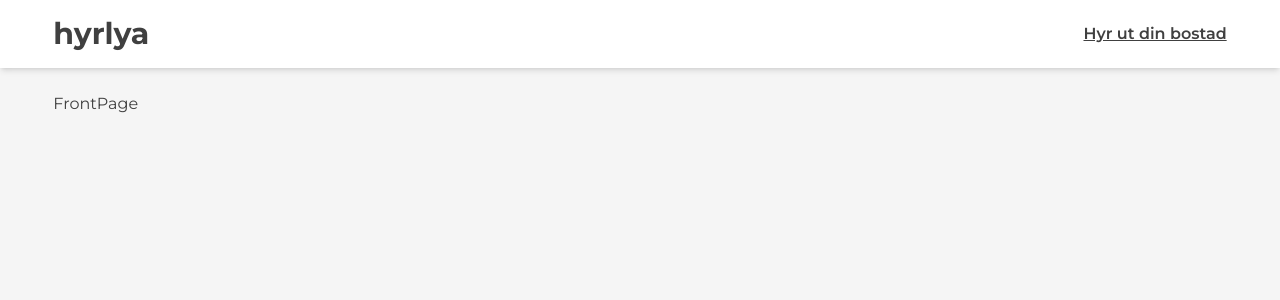
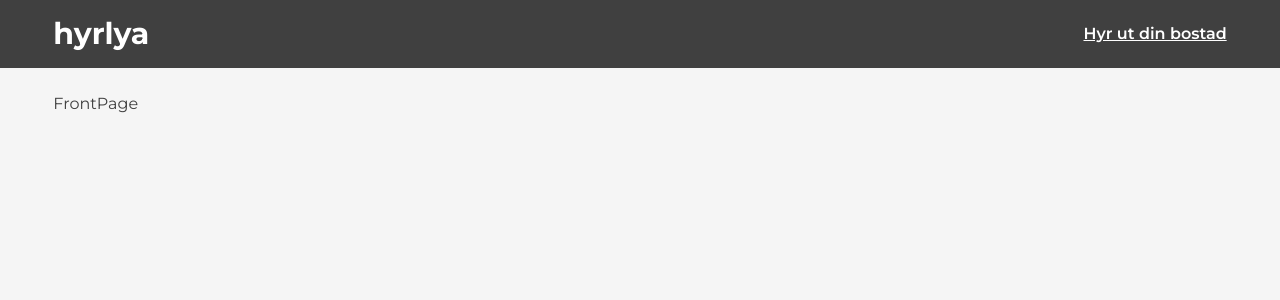
Before and after one commit to 3Joen3/hyrlya, a Next.js app in the folder web/: page / in a window 1280 px wide. Shown: the top 300 px of the page. Built offline with nearby package versions, Linux system fonts and the light colour scheme.

Commit message:
Changed color of the header

```diff
--- a/web/app/components/Headers/Header.tsx
+++ b/web/app/components/Headers/Header.tsx
@@ -8,7 +8,7 @@ interface Props {
 
 export default function Header({ className, children, logoHref }: Props) {
   return (
-    <header className={`bg-white shadow-md`}>
+    <header className={`bg-neutral-700 text-white`}>
       <div className={`${className} w-11/12 mx-auto py-4 flex items-center`}>
         <Link className="my-auto text-3xl font-bold" href={logoHref}>
           hyrlya
```
